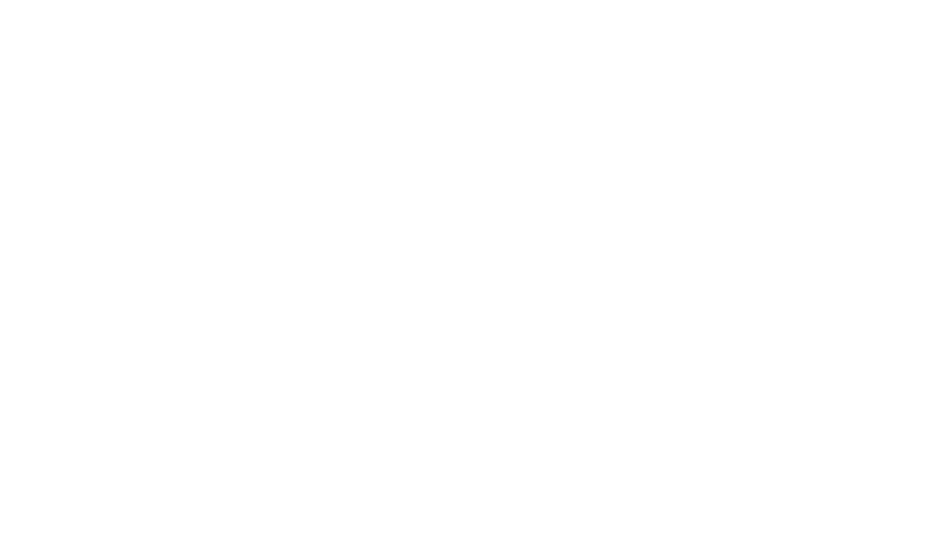
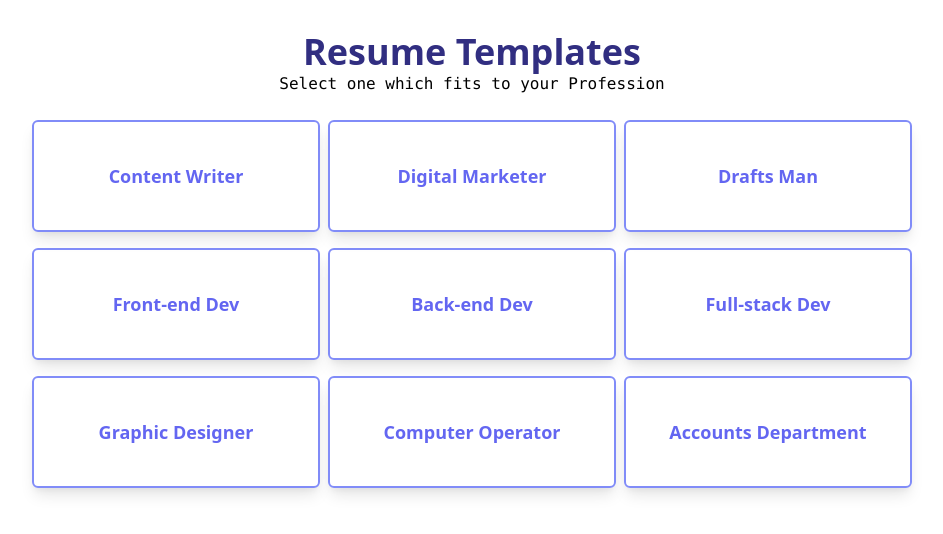
Before and after one commit to mrsaifullah52/cvgenerator, a Next.js app: page /components/cvdisplay in a window 1280 px wide. Shown: the top 534 px of the page, without its empty margins (168-1111 px from the left). Built offline with nearby package versions, Linux system fonts and the light colour scheme.

Commit message:
resume templates cards added

```diff
--- a/pages/components/cvdisplay.jsx
+++ b/pages/components/cvdisplay.jsx
@@ -1,7 +1,43 @@
 const Cvdisplay=()=>{
-  return<>
+  const cards=[
+    {title: "Content Writer", link:"content-writer"},
+    {title: "Digital Marketer", link:"digital-marketer"},
+    {title: "Drafts Man", link:"drafts-man"},
+    {title: "Front-end Dev", link:"fronend-dev"},
+    {title: "Back-end Dev", link:"backend-dev"},
+    {title: "Full-stack Dev", link:"fullstack-dev"},
+    {title: "Graphic Designer", link:"graphi-designer"},
+    {title: "Computer Operator", link:"computer-operator"},
+    {title: "Accounts Department", link:"account-department"},
+  ]
+  return<section>
+    <div className="mycontainer">
+      <div className="text-center my-4">
+        <h2 className="font-bold text-2xl md:text-4xl text-indigo-900">Resume Templates</h2>
+        <p className="font-mono text-sm md:text-base">Select one which fits to your Profession</p>
+      </div>
+      <div className="flex flex-row flex-wrap justify-center">
+        {cards.map((card, key)=>{
+          return <Card props={card} key={key}/>
+        })}
+      </div>
+    </div>
+  </section>
+}
 
-  </>
+const Card=({props})=>{
+  return<div className="has-tooltip w-72 border-2 border-indigo-400 rounded-md shadow-lg p-4 mx-1 my-2
+          transition duration-700 ease-in-out ">
+
+    <div className="" id="text">
+      <h4 className="text-center font-bold text-lg text-indigo-500 py-6 md:py-6 ">{props.title}</h4>
+    </div>
+
+    <div className="flex flex-row justify-center items-center py-4 md:py-3 text-center" id="actions">
+      <a href={props.link} className="btn-primary">Perview</a>
+      <a href={props.link} className="btn-secondary">Select</a>
+    </div>
+  </div>
 }
 
 export default Cvdisplay;
--- a/styles/global.css
+++ b/styles/global.css
@@ -3,4 +3,25 @@
   .mycontainer{
     @apply w-5/6 mx-auto p-4
   }
+  .btn{
+    @apply inline-block px-4 py-2 m-1 shadow-md rounded-md
+  }
+  .btn-primary{
+    @apply btn bg-indigo-900 text-white hover:bg-indigo-700
+  }
+  .btn-secondary{
+    @apply btn bg-indigo-200 text-indigo-900 hover:bg-indigo-400
+  }
+  #text{
+    @apply block
+  }
+  #actions{
+    @apply hidden
+  }
+  .has-tooltip:hover #actions{
+    @apply block z-10
+  }
+  .has-tooltip:hover #text{
+    @apply hidden
+  }
 @tailwind utilities;
```
